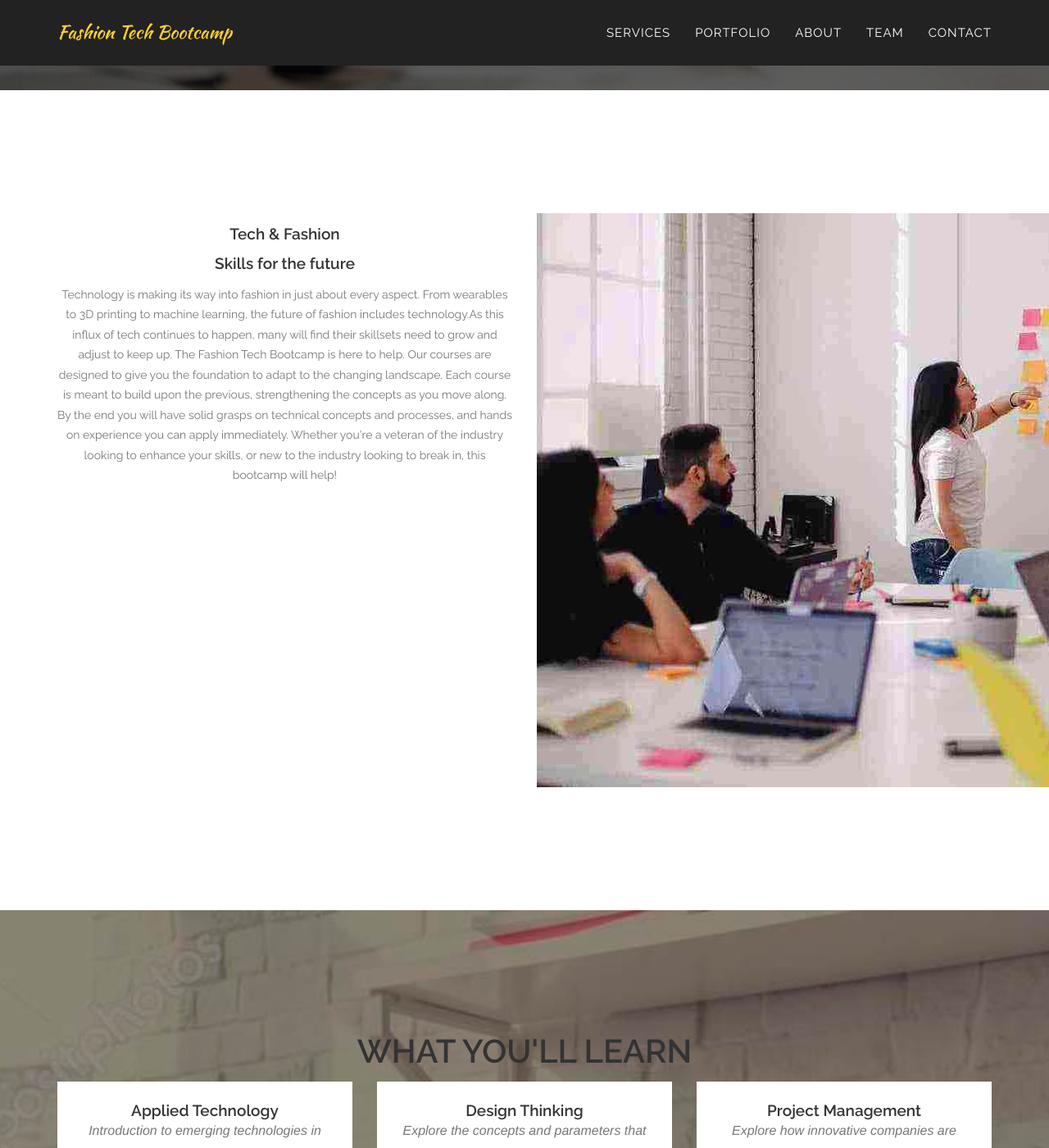
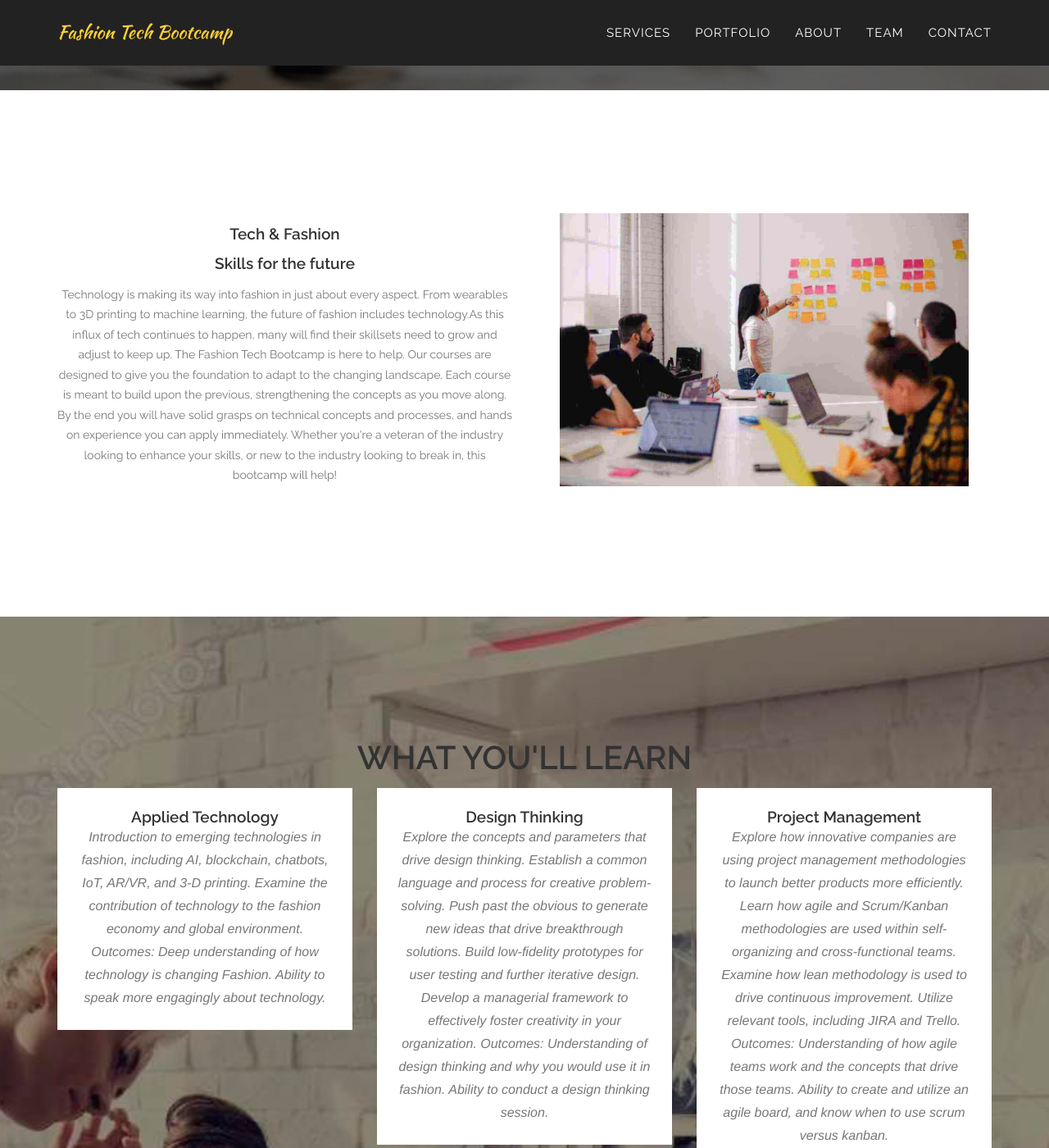
Before and after one commit to fashionbootcamp/info-site, a Jekyll site: the page built from index.html, in a window 1280 px wide and 1400 px high, scrolled down 712 px. Shown: the whole window at 82% size. Built offline with Jekyll 4.4.1, drawn with Linux system fonts in a browser that asks for light colours; some web fonts are replaced.

Commit message:
Update agency.css

```diff
--- a/_includes/css/agency.css
+++ b/_includes/css/agency.css
@@ -347,6 +347,10 @@ section h3.section-subheading {
     section {
         padding: 150px 0;
     }
+}
+
+#services img {
+    width: 90%;
 }
 
 .service-heading {
```
